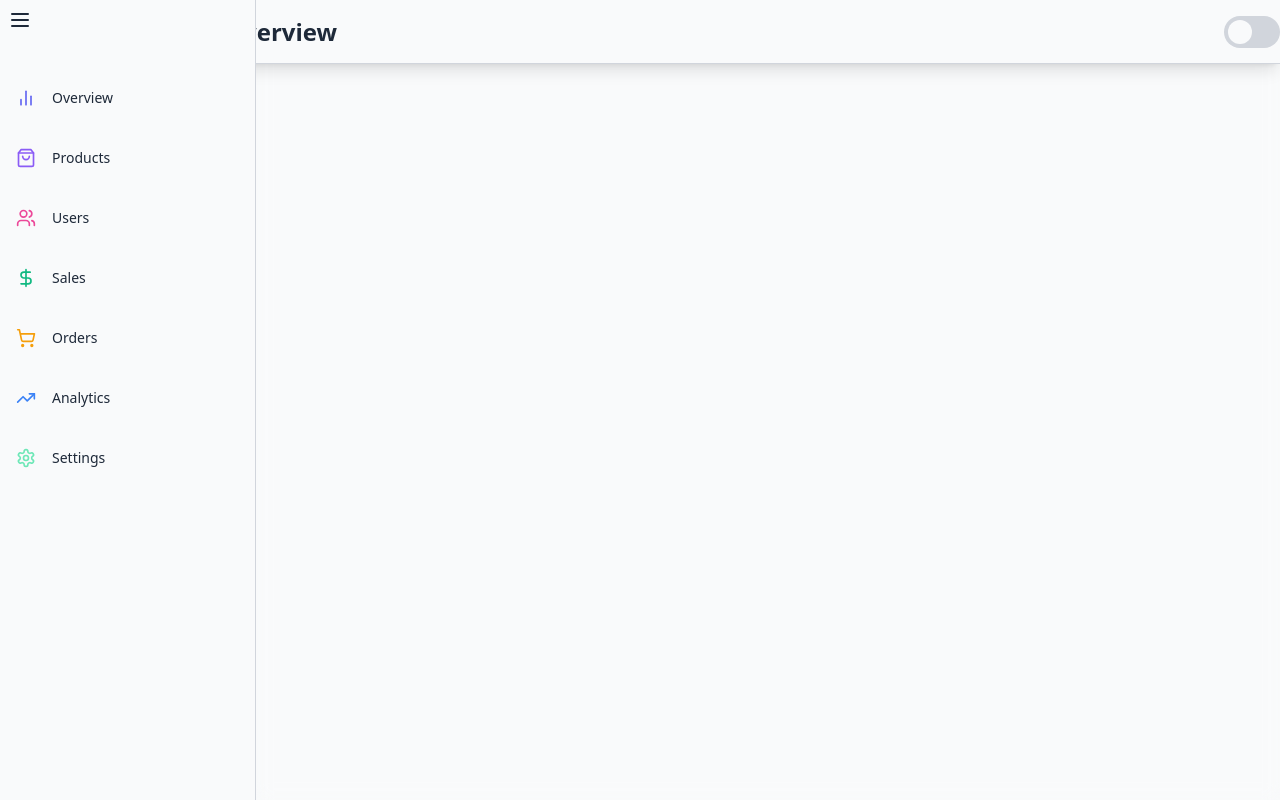
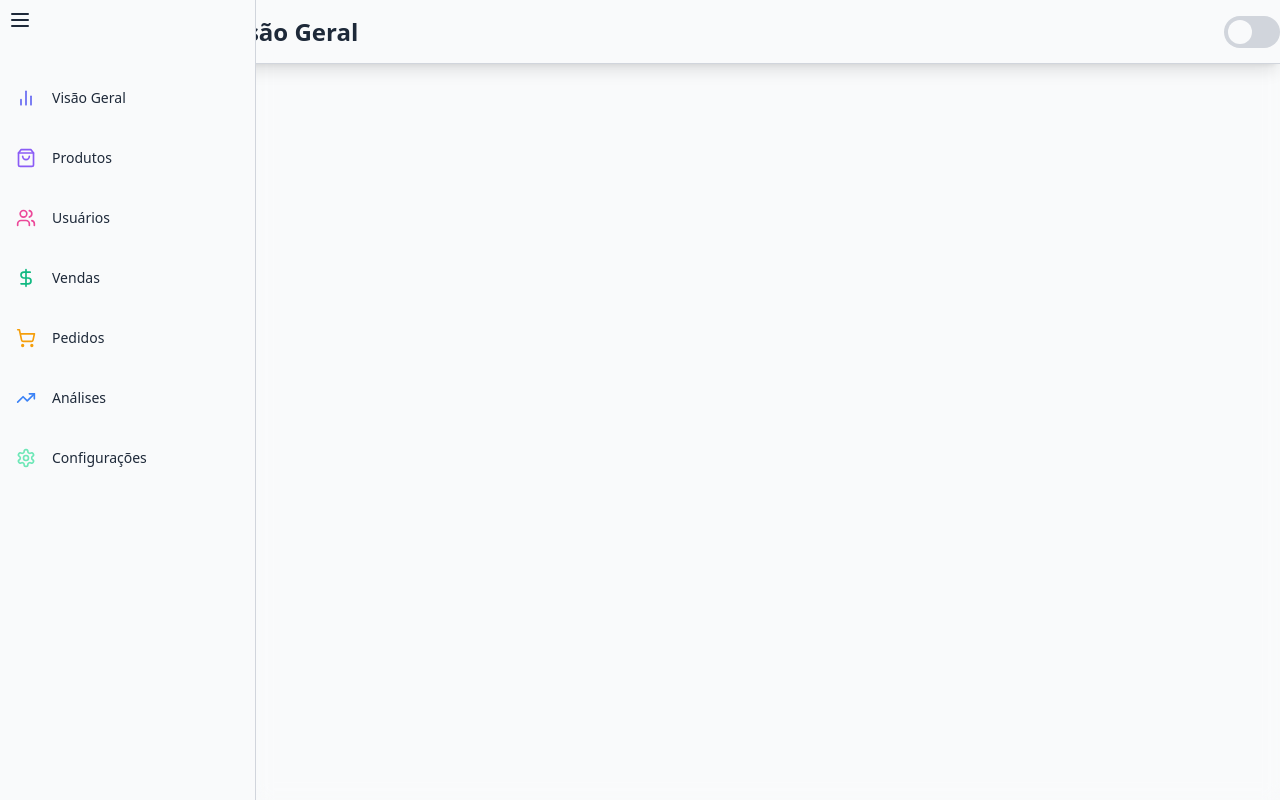
Before and after one commit to lailacampos/adm-dashboard, a React (Vite) app: page / in a window 1280 px wide. Built offline with nearby package versions, Linux system fonts and the light colour scheme.

Commit message:
refactor Sidebar component and update page headers to use localized sidebar items

```diff
--- a/src/components/Sidebar.tsx
+++ b/src/components/Sidebar.tsx
@@ -1,30 +1,10 @@
 import { BarChart2, DollarSign, Menu, Settings, ShoppingBag, ShoppingCart, TrendingUp, Users } from "lucide-react";
 import React, { useState } from "react";
-import { AnimatePresence, motion } from "framer-motion";
+import { motion } from "framer-motion";
 import { Link } from "react-router-dom";
+import { SIDEBAR_ITEMS_PT_BR_ARRAY } from "../data/sidebarItems";
 
-interface SidebarItem {
-    name: string;
-    icon: React.ComponentType<{ size?: number; style?: React.CSSProperties }>;
-    color: string;
-    href: string;
-};
-const SIDEBAR_ITEMS: SidebarItem[] = [
-    {
-        name: "Overview",
-        icon: BarChart2,
-        color: "#6366f1",
-        href: "/",
-    },
-    { name: "Products", icon: ShoppingBag, color: "#8B5CF6", href: "/products" },
-    { name: "Users", icon: Users, color: "#EC4899", href: "/users" },
-    { name: "Sales", icon: DollarSign, color: "#10B981", href: "/sales" },
-    { name: "Orders", icon: ShoppingCart, color: "#F59E0B", href: "/orders" },
-    { name: "Analytics", icon: TrendingUp, color: "#3B82F6", href: "/analytics" },
-    { name: "Settings", icon: Settings, color: "#6EE7B7", href: "/settings" },
-];
-
-const Sidebar = () => {
+const Sidebar: React.FC = () => {
     const [isSidebarOpen, setIsSidebarOpen] = useState<boolean>(true);
     return (
         <motion.div
@@ -45,7 +25,7 @@ const Sidebar = () => {
                     <Menu size={24} />
                 </motion.button>
                 <nav className="mt-8 flex-grow">
-                    {SIDEBAR_ITEMS.map((item) => (
+                    {SIDEBAR_ITEMS_PT_BR_ARRAY.map((item) => (
                         <Link key={item.href} to={item.href} className="block">
                             <motion.div
                                 className="flex items-center p-4 text-sm font-medium rounded-lg transition-colors mb-2
--- /dev/null
+++ b/src/data/sidebarItems.ts
@@ -0,0 +1,31 @@
+import { BarChart2, DollarSign, Menu, Settings, ShoppingBag, ShoppingCart, TrendingUp, Users } from "lucide-react";
+
+interface SidebarItem {
+    name: string;
+    icon: React.ComponentType<{ size?: number; style?: React.CSSProperties }>;
+    color: string;
+    href: string;
+};
+
+export const SIDEBAR_ITEMS: Record<string, SidebarItem> = {
+    overview: { name: "Overview", icon: BarChart2, color: "#6366f1", href: "/" },
+    products: { name: "Products", icon: ShoppingBag, color: "#8B5CF6", href: "/products" },
+    users: { name: "Users", icon: Users, color: "#EC4899", href: "/users" },
+    sales: { name: "Sales", icon: DollarSign, color: "#10B981", href: "/sales" },
+    orders: { name: "Orders", icon: ShoppingCart, color: "#F59E0B", href: "/orders" },
+    analytics: { name: "Analytics", icon: TrendingUp, color: "#3B82F6", href: "/analytics" },
+    settings: { name: "Settings", icon: Settings, color: "#6EE7B7", href: "/settings" },
+};
+
+export const SIDEBAR_ITEMS_PT_BR: Record<string, SidebarItem> = {
+    overview: { name: "Visão Geral", icon: BarChart2, color: "#6366f1", href: "/" },
+    products: { name: "Produtos", icon: ShoppingBag, color: "#8B5CF6", href: "/products" },
+    users: { name: "Usuários", icon: Users, color: "#EC4899", href: "/users" },
+    sales: { name: "Vendas", icon: DollarSign, color: "#10B981", href: "/sales" },
+    orders: { name: "Pedidos", icon: ShoppingCart, color: "#F59E0B", href: "/orders" },
+    analytics: { name: "Análises", icon: TrendingUp, color: "#3B82F6", href: "/analytics" },
+    settings: { name: "Configurações", icon: Settings, color: "#6EE7B7", href: "/settings" },
+};
+
+export const SIDEBAR_ITEMS_ARRAY = Object.values(SIDEBAR_ITEMS);
+export const SIDEBAR_ITEMS_PT_BR_ARRAY = Object.values(SIDEBAR_ITEMS_PT_BR);
--- a/src/pages/Analytics/Analytics.tsx
+++ b/src/pages/Analytics/Analytics.tsx
@@ -1,9 +1,10 @@
 import Header from "../../components/Header"
+import { SIDEBAR_ITEMS_PT_BR } from "../../data/sidebarItems";
 
 const Analytics = () => {
     return (
         <>
-            <Header title="Analytics" />
+            <Header title={SIDEBAR_ITEMS_PT_BR.analytics.name} />
         </>
     );
 }
--- a/src/pages/Orders/Orders.tsx
+++ b/src/pages/Orders/Orders.tsx
@@ -1,9 +1,10 @@
 import Header from "../../components/Header"
+import { SIDEBAR_ITEMS_PT_BR } from "../../data/sidebarItems";
 
 const Orders = () => {
     return (
         <>
-            <Header title="Orders" />
+            <Header title={SIDEBAR_ITEMS_PT_BR.orders.name} />
         </>
     );
 }
--- a/src/pages/OverviewPage/OverviewPage.tsx
+++ b/src/pages/OverviewPage/OverviewPage.tsx
@@ -1,9 +1,10 @@
 import Header from "../../components/Header";
+import { SIDEBAR_ITEMS_PT_BR } from "../../data/sidebarItems";
 
 const OverviewPage = () => {
     return (
         <>
-            <Header title="Overview" />
+            <Header title={SIDEBAR_ITEMS_PT_BR.overview.name} />
         </>
     );
 }
--- a/src/pages/ProductPage/ProductsPage.tsx
+++ b/src/pages/ProductPage/ProductsPage.tsx
@@ -1,9 +1,10 @@
 import Header from "../../components/Header";
+import { SIDEBAR_ITEMS_PT_BR } from "../../data/sidebarItems";
 
 const ProductsPage = () => {
     return (
         <>
-            <Header title="Product" />
+            <Header title={SIDEBAR_ITEMS_PT_BR.products.name} />
         </>
     );
 }
--- a/src/pages/Sales/Sales.tsx
+++ b/src/pages/Sales/Sales.tsx
@@ -1,9 +1,10 @@
 import Header from "../../components/Header"
+import { SIDEBAR_ITEMS_PT_BR } from "../../data/sidebarItems";
 
 const Sales = () => {
     return (
         <>
-            <Header title="Sales" />
+            <Header title={SIDEBAR_ITEMS_PT_BR.sales.name} />
         </>
     );
 }
--- a/src/pages/Settings/Settings.tsx
+++ b/src/pages/Settings/Settings.tsx
@@ -1,9 +1,10 @@
 import Header from "../../components/Header"
+import { SIDEBAR_ITEMS_PT_BR } from "../../data/sidebarItems";
 
 const Settings = () => {
     return (
         <>
-            <Header title="Settings" />
+            <Header title={SIDEBAR_ITEMS_PT_BR.settings.name} />
         </>
     );
 }
--- a/src/pages/Users/Users.tsx
+++ b/src/pages/Users/Users.tsx
@@ -1,9 +1,10 @@
 import Header from '../../components/Header'
+import { SIDEBAR_ITEMS_PT_BR } from '../../data/sidebarItems';
 
 const Users = () => {
     return (
         <>
-            <Header title="Users" />
+            <Header title={SIDEBAR_ITEMS_PT_BR.users.name} />
         </>
     );
 }
```
